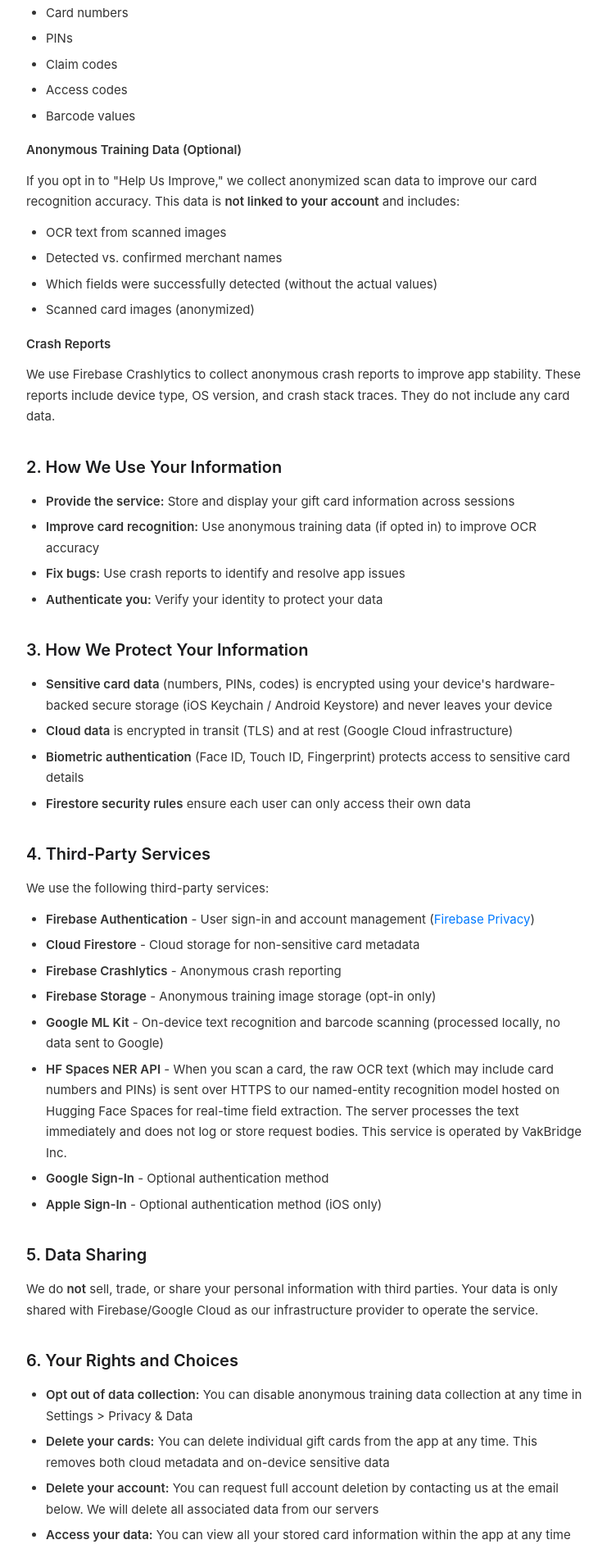
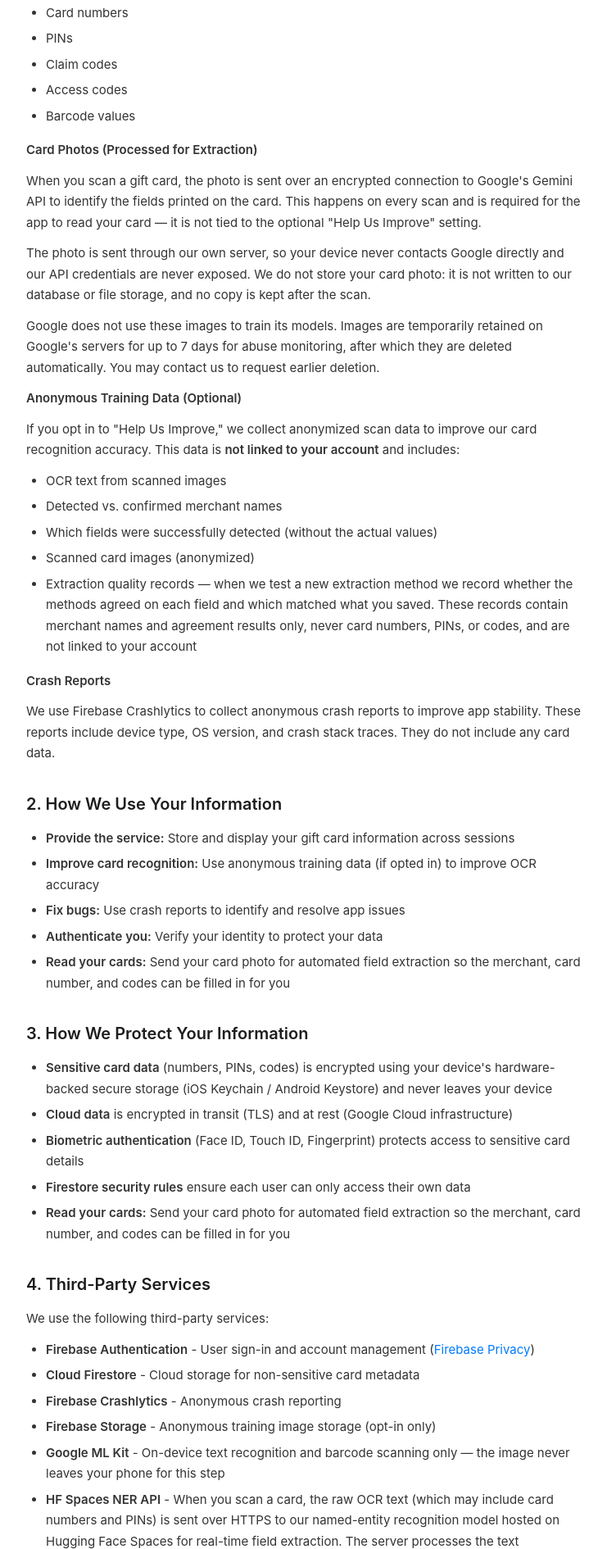
Before and after one commit to Vortrekt/unsift-legal, a plain HTML site: page index.html in a window 1280 px wide. Shown: the part 851-2741 px from the top of the page at 82% size, without its empty margins (268-1009 px from the left). Drawn offline with Linux system fonts and the light colour scheme.

Commit message:
Update index.html
Made some changes as we are now using Google's Gemini API

```diff
--- a/index.html
+++ b/index.html
@@ -30,7 +30,7 @@
 </head>
 <body>
     <h1>Privacy Policy</h1>
-    <p class="effective-date">Effective Date: February 16, 2026</p>
+    <p class="effective-date">Effective Date: August 15, 2026</p>
 
     <p>Unsift ("we," "our," or "the app") is a gift card scanning and management app developed by VakBridge Inc. This Privacy Policy explains how we collect, use, and protect your information when you use our app.</p>
 
@@ -64,6 +64,11 @@
         <li>Barcode values</li>
     </ul>
 
+    <p><strong>Card Photos (Processed for Extraction)</strong></p>
+    <p>When you scan a gift card, the photo is sent over an encrypted connection to Google's Gemini API to identify the fields printed on the card. This happens on every scan and is required for the app to read your card — it is not tied to the optional "Help Us Improve" setting.</p>
+    <p>The photo is sent through our own server, so your device never contacts Google directly and our API credentials are never exposed. We do not store your card photo: it is not written to our database or file storage, and no copy is kept after the scan.</p>
+    <p>Google does not use these images to train its models. Images are temporarily retained on Google's servers for up to 7 days for abuse monitoring, after which they are deleted automatically. You may contact us to request earlier deletion.</p>
+
     <p><strong>Anonymous Training Data (Optional)</strong></p>
     <p>If you opt in to "Help Us Improve," we collect anonymized scan data to improve our card recognition accuracy. This data is <strong>not linked to your account</strong> and includes:</p>
     <ul>
@@ -71,6 +76,7 @@
         <li>Detected vs. confirmed merchant names</li>
         <li>Which fields were successfully detected (without the actual values)</li>
         <li>Scanned card images (anonymized)</li>
+        <li>Extraction quality records — when we test a new extraction method we record whether the methods agreed on each field and which matched what you saved. These records contain merchant names and agreement results only, never card numbers, PINs, or codes, and are not linked to your account</li>
     </ul>
 
     <p><strong>Crash Reports</strong></p>
@@ -82,6 +88,7 @@
         <li><strong>Improve card recognition:</strong> Use anonymous training data (if opted in) to improve OCR accuracy</li>
         <li><strong>Fix bugs:</strong> Use crash reports to identify and resolve app issues</li>
         <li><strong>Authenticate you:</strong> Verify your identity to protect your data</li>
+        <li><strong>Read your cards:</strong> Send your card photo for automated field extraction so the merchant, card number, and codes can be filled in for you</li>
     </ul>
 
     <h2>3. How We Protect Your Information</h2>
@@ -90,6 +97,7 @@
         <li><strong>Cloud data</strong> is encrypted in transit (TLS) and at rest (Google Cloud infrastructure)</li>
         <li><strong>Biometric authentication</strong> (Face ID, Touch ID, Fingerprint) protects access to sensitive card details</li>
         <li><strong>Firestore security rules</strong> ensure each user can only access their own data</li>
+        <li><strong>Read your cards:</strong> Send your card photo for automated field extraction so the merchant, card number, and codes can be filled in for you</li>
     </ul>
 
     <h2>4. Third-Party Services</h2>
@@ -99,14 +107,15 @@
         <li><strong>Cloud Firestore</strong> - Cloud storage for non-sensitive card metadata</li>
         <li><strong>Firebase Crashlytics</strong> - Anonymous crash reporting</li>
         <li><strong>Firebase Storage</strong> - Anonymous training image storage (opt-in only)</li>
-        <li><strong>Google ML Kit</strong> - On-device text recognition and barcode scanning (processed locally, no data sent to Google)</li>
+        <li><strong>Google ML Kit</strong> - On-device text recognition and barcode scanning only — the image never leaves your phone for this step</li>
         <li><strong>HF Spaces NER API</strong> - When you scan a card, the raw OCR text (which may include card numbers and PINs) is sent over HTTPS to our named-entity recognition model hosted on Hugging Face Spaces for real-time field extraction. The server processes the text immediately and does not log or store request bodies. This service is operated by VakBridge Inc.</li>
         <li><strong>Google Sign-In</strong> - Optional authentication method</li>
         <li><strong>Apple Sign-In</strong> - Optional authentication method (iOS only)</li>
+        <li><strong>Google Gemini API</strong> - Card photos are sent through our server to Google's Gemini API for real-time field extraction on each scan. Images are not used to train Google's models and are retained for a maximum of 7 days before automatic deletion. This call is made server-side by Vakbridge.</li>
     </ul>
 
     <h2>5. Data Sharing</h2>
-    <p>We do <strong>not</strong> sell, trade, or share your personal information with third parties. Your data is only shared with Firebase/Google Cloud as our infrastructure provider to operate the service.</p>
+    <p>We do <strong>not</strong> sell, trade, or share your personal information with third parties. Your data is only shared with Google's Gemini API via card images for processing and Firebase/Google Cloud as our infrastructure provider to operate the service.</p>
 
     <h2>6. Your Rights and Choices</h2>
     <ul>
```
